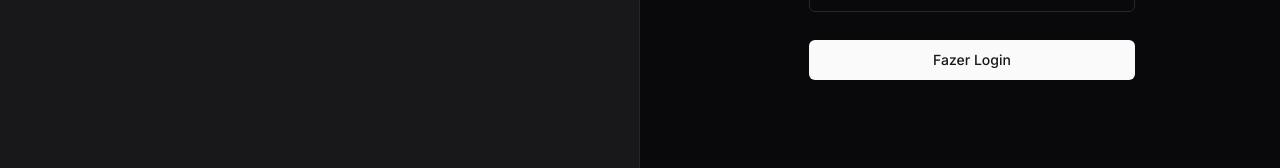
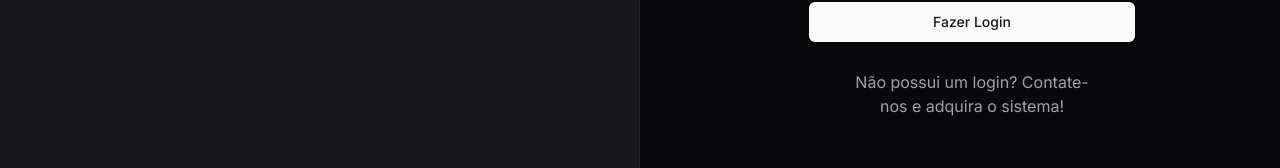
Before and after one commit to MarcoarCarleti/clean-energy, a Next.js app: page /login in a window 1280 px wide. Shown: the part 468-636 px from the top of the page. Built offline with nearby package versions, Linux system fonts and the light colour scheme; no server answers.

Commit message:
fix: fix login page

```diff
--- a/app/(public)/login/page.tsx
+++ b/app/(public)/login/page.tsx
@@ -107,6 +107,10 @@ const Login = () => {
                   <Button className="mt-4" type="submit" disabled={pending}>
                     {pending ? <LoadingSpinner /> : "Fazer Login"}
                   </Button>
+
+                  <span className="w-[250px] mx-auto text-center mt-4 text-muted-foreground">
+                    Não possui um login? Contate-nos e adquira o sistema!
+                  </span>
                 </div>
               </form>
             </div>
--- a/components/header/header.tsx
+++ b/components/header/header.tsx
@@ -21,7 +21,7 @@ export const Header = () => {
           className="text-white"
           onClick={() => signIn()}
         >
-          Painel Admin
+          {status === "authenticated" ? "Painel Admin" : "Login"}
         </Button>
       )}
     </div>
```
